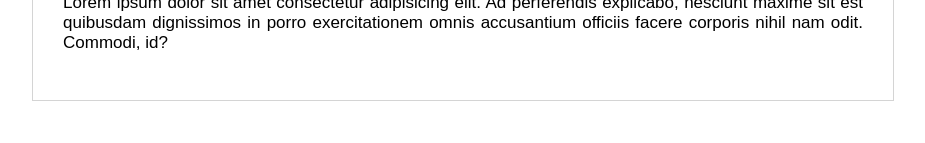
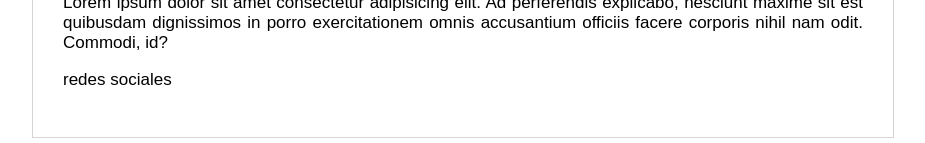
Before and after one commit to Juancarlos0922/hyperblog, a plain HTML site: page index.html in a window 1280 px wide. Shown: the part 807-950 px from the top of the page, without its empty margins (177-1102 px from the left). Before the commit the page ends 916 px from the top, so only its background shows below. Drawn offline with Linux system fonts and the light colour scheme.

Commit message:
primer ajuste en develop

```diff
--- a/index.html
+++ b/index.html
@@ -14,6 +14,7 @@
     <div class="content_blog">
         <img class="imagenblog" src="https://static.dw.com/image/58228265_303.jpg">
         <p>Lorem ipsum dolor sit amet consectetur adipisicing elit. Ad perferendis explicabo, nesciunt maxime sit est quibusdam dignissimos in porro exercitationem omnis accusantium officiis facere corporis nihil nam odit. Commodi, id?</p>
+        <div> <p>redes sociales</p></div>
     </div></div>
 </body>
 </html>
```
